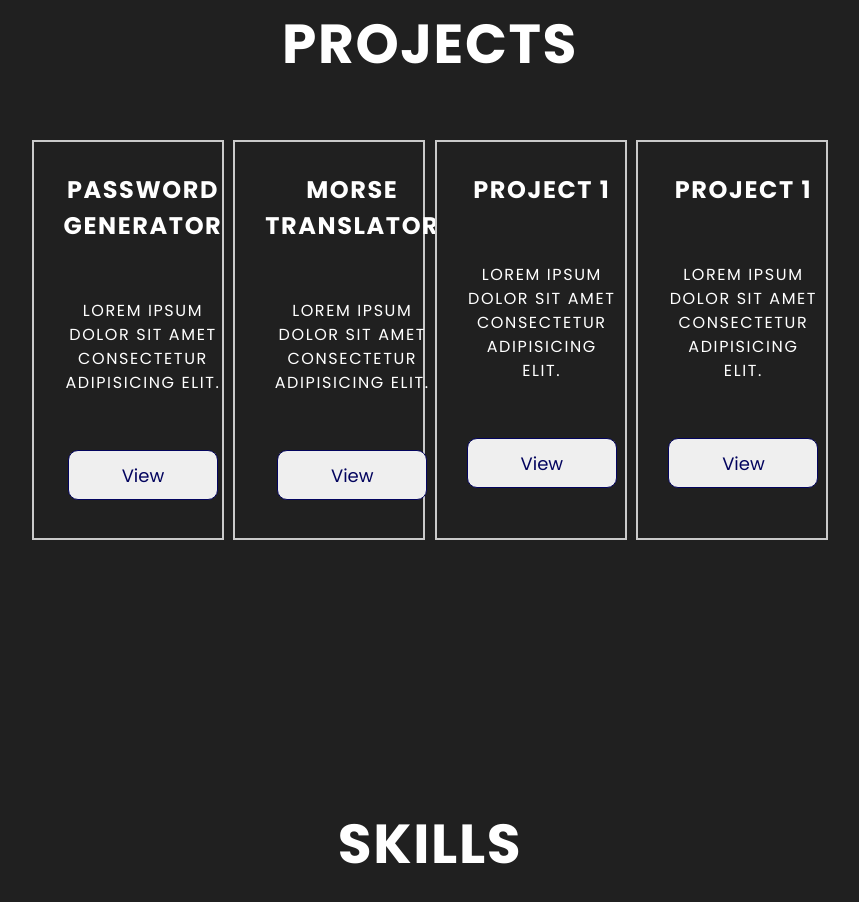
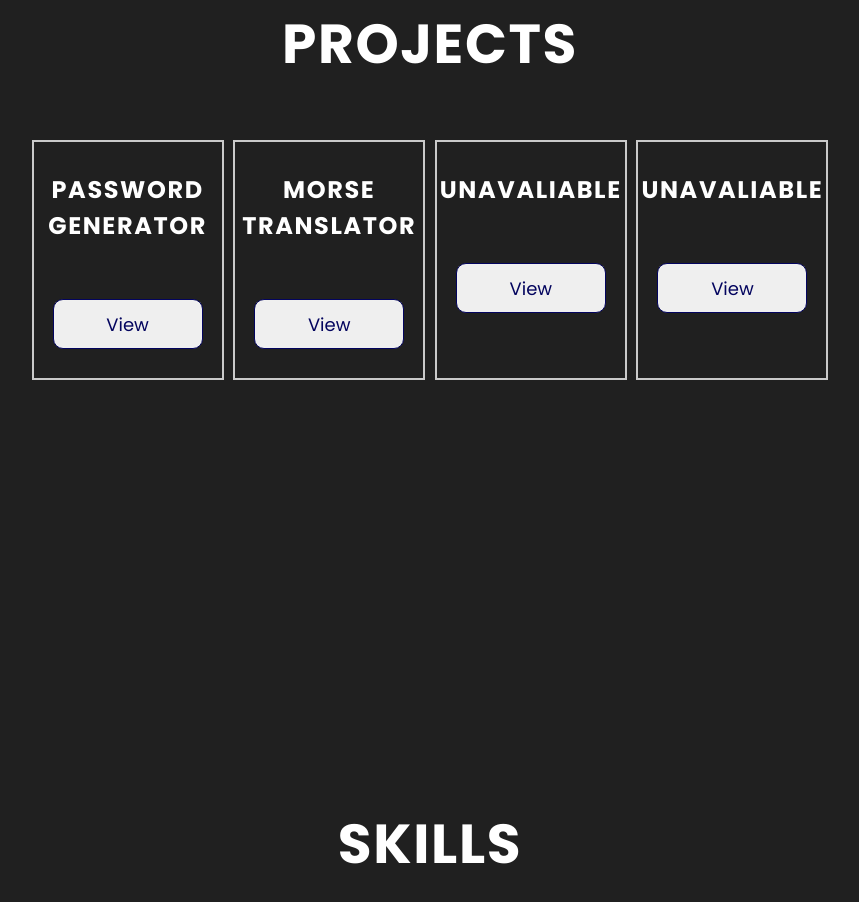
Before and after one commit to landim9/landim9.github.io, a plain HTML site: page index.html in a window 1280 px wide. Shown: the part 1839-2741 px from the top of the page, without its empty margins (210-1069 px from the left). Drawn offline with nearby package versions, Linux system fonts and the light colour scheme.

Commit message:
portfolio

```diff
--- a/assets/styles/main.css
+++ b/assets/styles/main.css
@@ -241,8 +241,9 @@ footer {
 
 .card {
     width: 15vw;
-    height: 50vh;
+    height: 30vh;
     display: flex;
+    justify-content: center;
     flex-direction: row;
     flex-wrap: wrap;
     font-family: 'Raleway', sans-serif;
--- a/index.html
+++ b/index.html
@@ -116,7 +116,7 @@
                 <div class="card ">
                     <div class="content">
                         <h2>Password Generator</h2>
-                        <p>Lorem ipsum dolor sit amet consectetur adipisicing elit.</p>
+
                         <a href="assets/pages/Password Generator/index.html">
                             <button class="btn-project">
                                 <span> View
@@ -127,29 +127,25 @@
                 <div class="card ">
                     <div class="content">
                         <h2>Morse Translator</h2>
-                        <p>Lorem ipsum dolor sit amet consectetur adipisicing elit.</p>
                         <a href="assets/pages/Morse/index.html"><button class="btn-project">
                                 <span> View
                                 </span>
                             </button></a>
                     </div>
                 </div>
-                <div class="card oculto">
+                <div class="card">
                     <div class="content">
-                        <h2>Project 1</h2>
-                        <p>Lorem ipsum dolor sit amet consectetur adipisicing elit.</p>
-
-                        <a href="assets/pages/Password Generator/index.html"><button class="btn-project">
+                        <h2>Unavaliable</h2>
+                        <a href=""><button class="btn-project">
                                 <span> View
                                 </span>
                             </button></a>
                     </div>
                 </div>
-                <div class="card oculto">
+                <div class="card">
                     <div class="content">
-                        <h2>Project 1</h2>
-                        <p>Lorem ipsum dolor sit amet consectetur adipisicing elit.</p>
-                        <a href="assets/pages/Password Generator/index.html"><button class="btn-project">
+                        <h2>Unavaliable</h2>
+                        <a href=""><button class="btn-project">
                                 <span> View
                                 </span>
                             </button></a>
```
